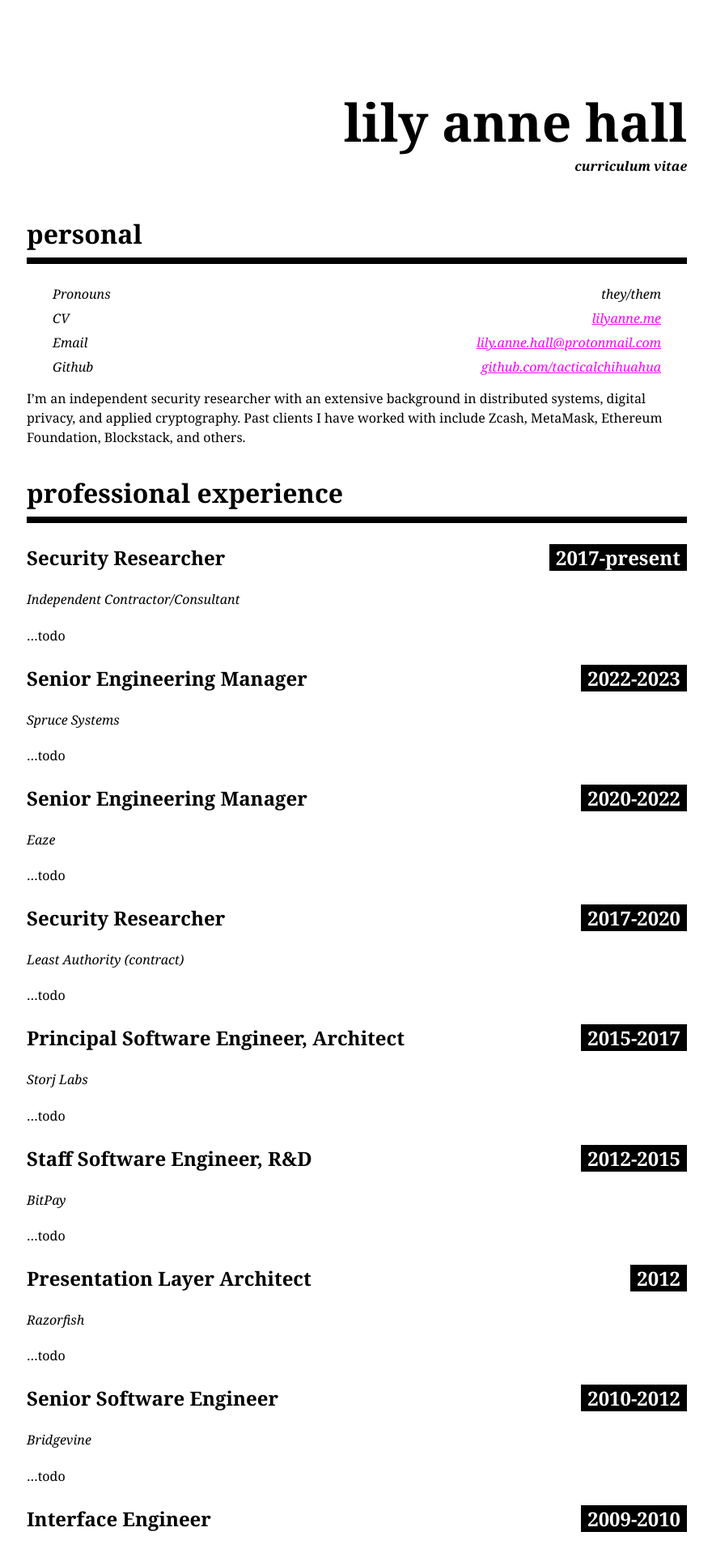
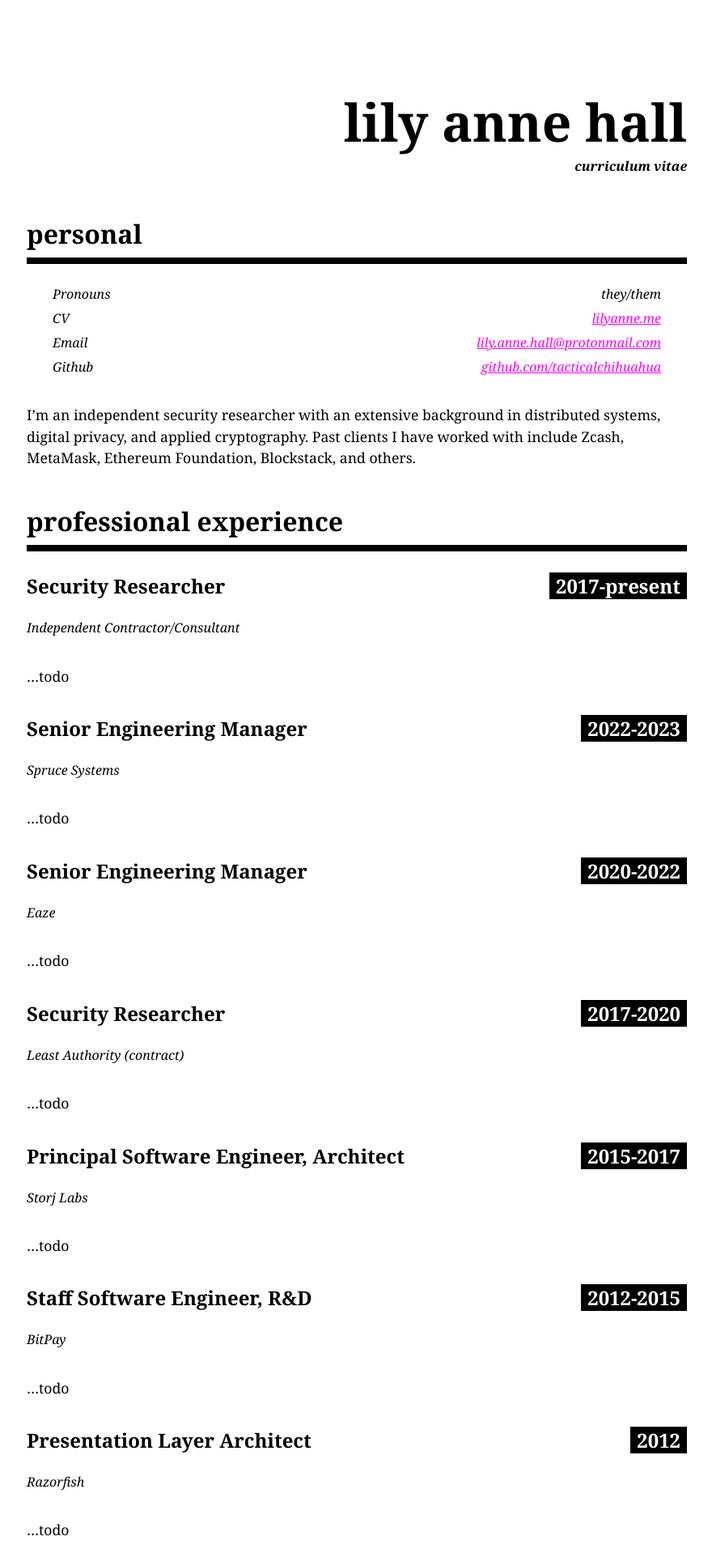
Before and after one commit to 161chihuahuas/cv, a Jekyll site: the page built from index.md, in a window 1280 px wide. Shown: the top 1918 px of the page at 81% size, without its empty margins (199-1079 px from the left). Built offline with Jekyll 4.4.1, drawn with Linux system fonts in a browser that asks for light colours; our own code applies the rules of GitHub Pages for plain Markdown files; comment, search, counter and statistics services are not loaded.

Commit message:
fix p styling

```diff
--- a/assets/css/style.css
+++ b/assets/css/style.css
@@ -12,7 +12,8 @@ html, body {
 
 p {
   line-height: 1.5em;
-  font-size: 1.1.em;
+  font-size: 1.1em;
+  margin: 2em 0;
 }
 
 a {
```
